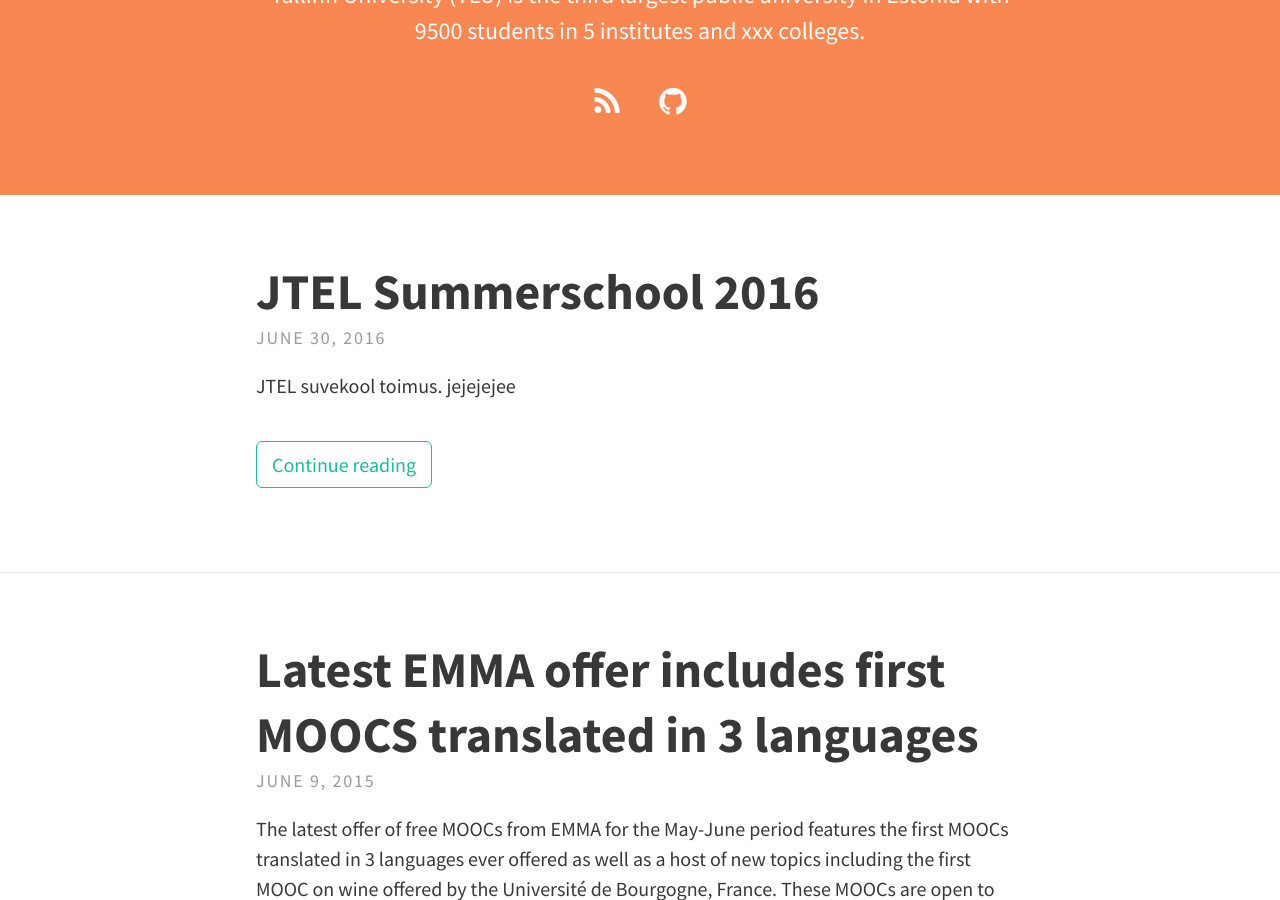
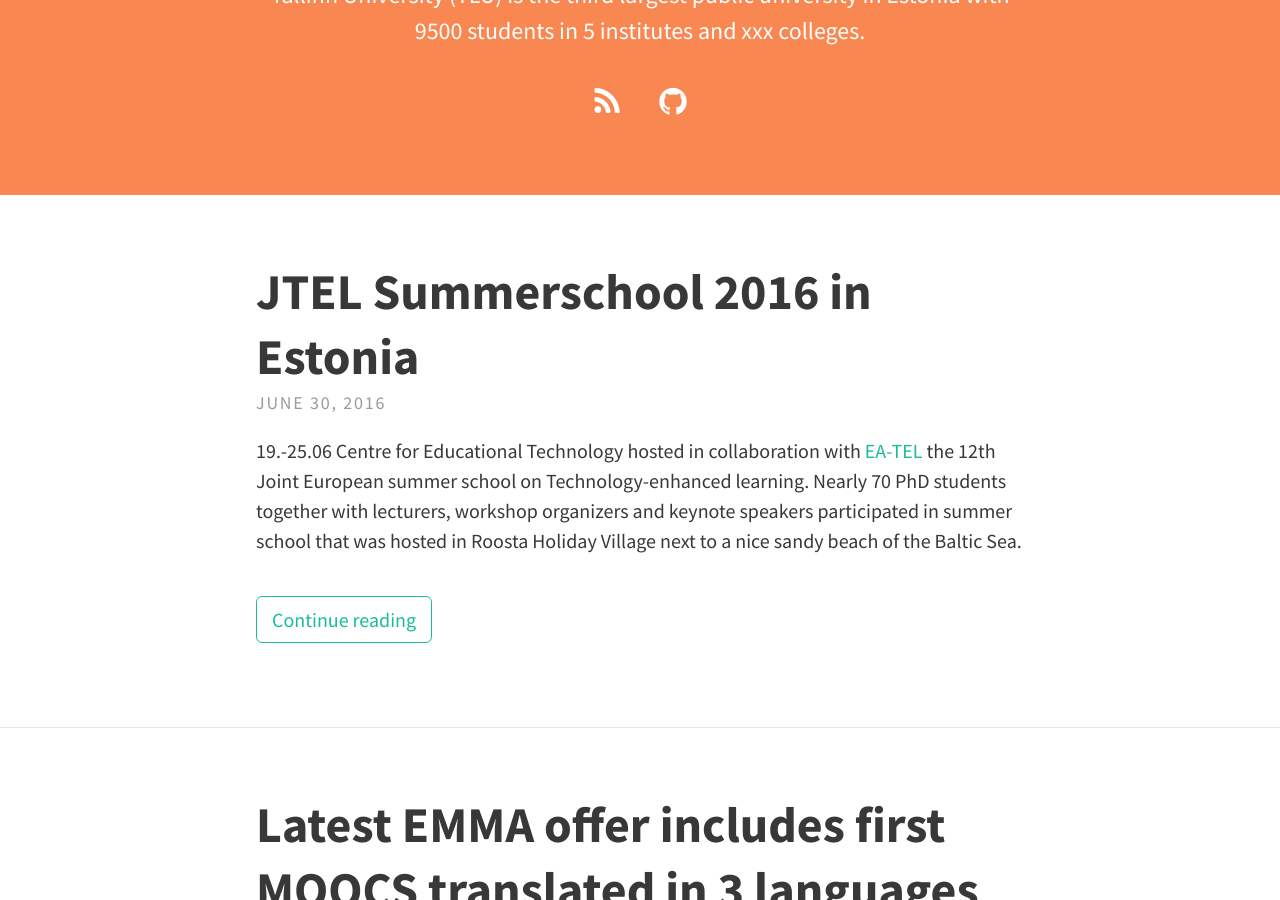
Before and after one commit to centre-for-educational-technology/htk-web, a Jekyll site: the page built from index.html, in a window 1280 px wide and 900 px high, scrolled down 334 px. Built offline with Jekyll 4.4.1, drawn with Linux system fonts in a browser that asks for light colours; nearby versions of some CDN libraries; the list of posts is cut into pages by our own code.

Commit message:
Update 2016-06-30-jtel-summerschool.md

```diff
--- a/_posts/2016-06-30-jtel-summerschool.md
+++ b/_posts/2016-06-30-jtel-summerschool.md
@@ -1,8 +1,12 @@
 ---
 layout: post
-title: JTEL Summerschool 2016
+title: JTEL Summerschool 2016 in Estonia
 ---
 
+19.-25.06 Centre for Educational Technology hosted in collaboration with [EA-TEL](http://ea-tel.eu/ "EA-TEL") the 12th Joint European summer school on Technology-enhanced learning. Nearly 70 PhD students together with lecturers, workshop organizers and keynote speakers participated in summer school that was hosted in Roosta Holiday Village next to a nice sandy beach of the Baltic Sea.
 
+Pre-summerschool activities started on 19th June in Tallinn and after nice social events in Tallinn old town, group of students went to Roosta. Next days were full of lecturers, workshops and lot of social events. Special focus of the summer school was this year on learning analytics, several of the events focused on that theme, including keynote talks. Keynote speaker PhD Hannah R. Gerber, associate professor of literacy at Sam Houston State University,had a presention called "Tracing Informal Learning: The Role of Social Media Analytics to Understand Meaning Making In and Across Online Spaces". Other keynote, professor of Educational Innovation Tobias Ley from Tallinn University, had a presentation about the Learning Analytics for Educational Innovation.
 
-JTEL suvekool toimus. jejejejee
+It was our pleasure to host the summer school and we would like to thank everyone for the collaboration.
+
+<iframe width="560" height="315" src="https://www.youtube.com/embed/2NrYjRMaHPE" frameborder="0" allowfullscreen></iframe>
```
